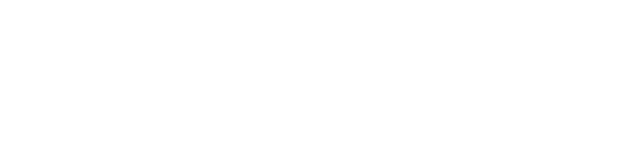
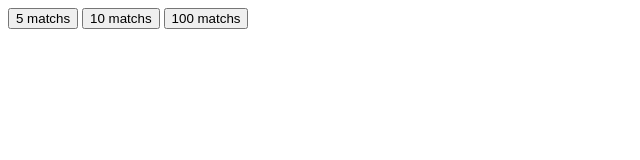
Before and after one commit to Floz8/Pierrefeuilleciseaux, a plain HTML site: page pierrefeuilleciseaux.html in a window 1280 px wide. Shown: the whole page, without its empty margins (0-640 px from the left). Drawn offline with Linux system fonts and the light colour scheme.

Commit message:
boutons de matchs

```diff
--- a/pierrefeuilleciseaux.html
+++ b/pierrefeuilleciseaux.html
@@ -6,8 +6,11 @@
     <meta name="viewport" content="width=device-width, initial-scale=1.0">
     <title>Document</title>
     <script>src="main.js"</script>
-
 </head>
+<button type="button" onclick="match(5)">5 matchs</button>
+<button type="button" onclick="match(10)">10 matchs</button>
+<button type="button" onclick="match(100)">100 matchs</button>
+        <script type="text/javascript" src="main.js"></script>
 <body>
 
 
```
